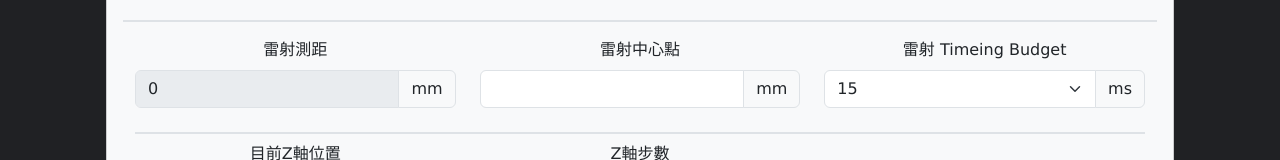
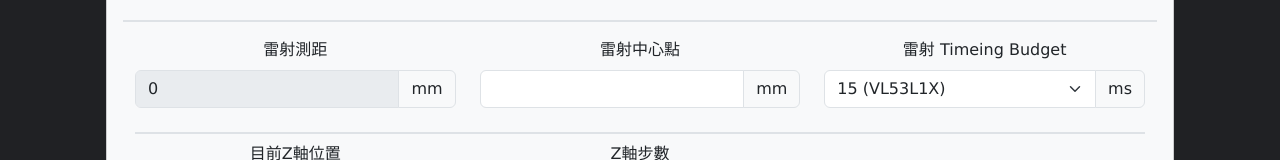
Before and after one commit to enjoycht/3d_scanner_nextjs, a Next.js app: page /Setting in a window 1280 px wide. Shown: the part 624-784 px from the top of the page. Built offline with nearby package versions, Linux system fonts and the light colour scheme; no server answers.

Commit message:
✨ feat: add VL53L0X option to setting page

```diff
--- a/src/app/Setting/page.tsx
+++ b/src/app/Setting/page.tsx
@@ -315,12 +315,13 @@ const Setting = () => {
                                             <InputGroup>
                                                 <Form.Select value={moduleData.vl53l1x_timeing_budget}
                                                     onChange={(e) => setModuleChange('vl53l1x_timeing_budget', e.target.value)}>
-                                                    <option>15</option>
-                                                    <option>20</option>
-                                                    <option>33</option>
-                                                    <option>50</option>
-                                                    <option>100</option>
-                                                    <option>500</option>
+                                                    <option value={15} className='text-info'>15 (VL53L1X)</option>
+                                                    <option value={20} className='text-primary'>20 (VL53L0X, VL53L1X)</option>
+                                                    <option value={33} className='text-primary'>33 (VL53L0X, VL53L1X)</option>
+                                                    <option value={50} className='text-info'>50 (VL53L1X)</option>
+                                                    <option value={100} className='text-info'>100 (VL53L1X)</option>
+                                                    <option value={200} className='text-success'>200 (VL53L0X)</option>
+                                                    <option value={500} className='text-info'>500 (VL53L1X)</option>
                                                 </Form.Select>
                                                 <InputGroup.Text>ms</InputGroup.Text>
                                             </InputGroup>
```
